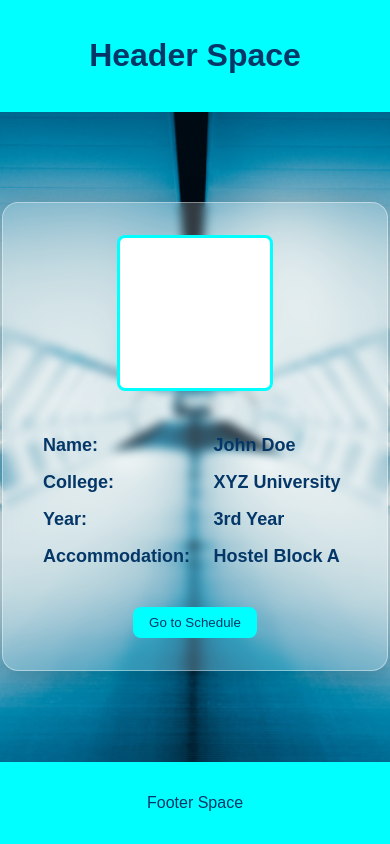
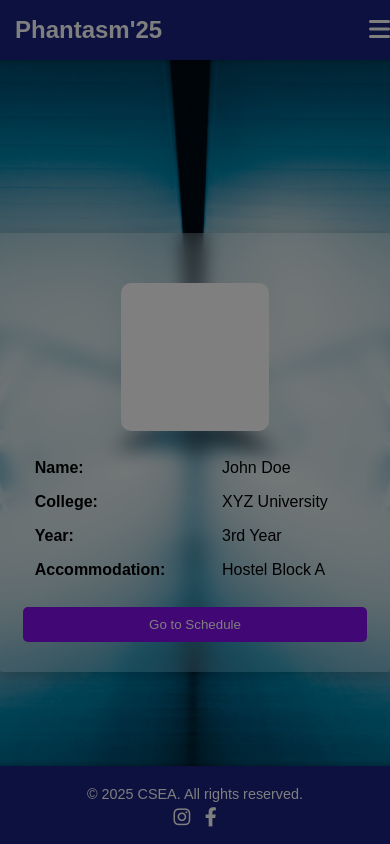
Before and after one commit to sanjith192003/Phantasm-web-wizards-, a plain HTML site: page index.html in a window 390 px wide. Drawn offline with Linux system fonts and the light colour scheme.

Commit message:
Profile page code updated

```diff
--- a/demo.js
+++ b/demo.js
@@ -1,18 +1,23 @@
-const qrCodeContainer = document.getElementById('qr-code');
-const qrCodeText = 'https://example.com/schedule';
+// Toggle the side menu when the hamburger icon is clicked
+function toggleMenu() {
+    const sideMenu = document.getElementById("side-menu");
+    const overlay = document.getElementById("overlay");
 
-QRCode.toCanvas(qrCodeContainer, qrCodeText, {
-    width: 150,
-    margin: 2,
-    color: {
-        dark: '#000000',
-        light: '#ffffff'
-    }
-}, function (error) {
-    if (error) console.error(error);
-    console.log('QR code generated successfully!');
-});
+    sideMenu.classList.add("open");
+    overlay.style.display = "block";  // Show the overlay to dim background
 
-document.getElementById('schedule-btn').addEventListener('click', function() {
-    window.location.href = 'new.html';
-});
+    // Hide the hamburger icon when side menu is opened
+    document.querySelector('.hamburger').style.display = 'none';
+}
+
+// Close the side menu when the "X" button or overlay is clicked
+function closeMenu() {
+    const sideMenu = document.getElementById("side-menu");
+    const overlay = document.getElementById("overlay");
+
+    sideMenu.classList.remove("open");
+    overlay.style.display = "none";  // Hide the overlay
+
+    // Show the hamburger icon when side menu is closed
+    document.querySelector('.hamburger').style.display = 'block';
+}
--- a/index.html
+++ b/index.html
@@ -6,14 +6,44 @@
     <title>Glassmorphism Profile Page</title>
     <link rel="stylesheet" href="style.css">
     <script src="https://cdn.jsdelivr.net/npm/qrcode/build/qrcode.min.js"></script>
+    <!-- Font Awesome for social icons -->
+    <link href="https://cdnjs.cloudflare.com/ajax/libs/font-awesome/6.0.0-beta3/css/all.min.css" rel="stylesheet">
 </head>
 <body>
+    <!-- Full-Width Header -->
     <header>
-        <h1>Header Space</h1>
+        <div class="logo">Phantasm'25</div>
+        <!-- Hamburger Icon for Mobile -->
+        <div class="hamburger" onclick="toggleMenu()">
+            <i class="fas fa-bars"></i>
+        </div>
+        <nav>
+            <a href="#about">About</a>
+            <a href="#events">Events</a>
+            <a href="#schedule">Schedule</a>
+            <a href="#contact">Contact</a>
+            <a href="#login">Login</a>
+        </nav>
     </header>
+
+    <!-- Side Menu for Mobile -->
+    <div id="side-menu" class="side-menu">
+        <div class="close-btn" onclick="closeMenu()">
+            <i class="fas fa-times"></i>
+        </div>
+        <a href="#about">About</a>
+        <a href="#events">Events</a>
+        <a href="#schedule">Schedule</a>
+        <a href="#contact">Contact</a>
+        <a href="#login">Login</a>
+    </div>
+
+    <!-- Overlay to Dim Background when side menu is open -->
+    <div id="overlay" class="overlay" onclick="closeMenu()"></div>
 
     <main>
         <div class="glass-container">
+            <!-- QR Code container inside profile box -->
             <div id="qr-code"></div>
             <table class="profile-table">
                 <tr>
@@ -37,10 +67,16 @@
         </div>
     </main>
 
+    <!-- Footer -->
     <footer>
-        <p>Footer Space</p>
+        <p>&copy; 2025 CSEA. All rights reserved.</p>
+        <div class="social-icons">
+            <a href="#" target="_blank"><i class="fab fa-instagram"></i></a>
+            <a href="#" target="_blank"><i class="fab fa-facebook-f"></i></a>
+        </div>
     </footer>
 
-    <script src="script.js"></script>
+    <!-- Linking JavaScript file -->
+    <script src="demo.js"></script>
 </body>
 </html>
--- a/style.css
+++ b/style.css
@@ -6,95 +6,276 @@
     --glass-bg: rgba(255, 255, 255, 0.2);
     --glass-border: rgba(255, 255, 255, 0.4);
     --glass-shadow: rgba(0, 0, 0, 0.2);
-    --header-footer-bg: #00FFFF;
+    --header-footer-bg: #1a237e;
+    --footer-highlight: #ffeb3b;
 }
 
 body {
+    display: flex;
+    flex-direction: column;
+    justify-content: space-between;
+    align-items: center;
+    min-height: 100vh;
+    background: url('image1.jpg') no-repeat center center/cover;
     margin: 0;
     padding: 0;
     font-family: Arial, sans-serif;
-    min-height: 100vh;
-    display: flex;
-    flex-direction: column;
-    justify-content: space-between;
-    background: url('image1.jpg') no-repeat center center/cover;
-    color: var(--font-color);
     position: relative;
 }
 
-header, footer {
-    text-align: center;
-    padding: 1rem;
+/* Full-Width Header */
+header {
     background-color: var(--header-footer-bg);
-    color: var(--font-color);
+    color: white;
+    display: flex;
+    justify-content: space-between;
+    align-items: center;
+    padding: 0 20px;
+    height: 60px;
+    width: 100%;
+    box-shadow: 0 2px 5px rgba(0, 0, 0, 0.2);
     z-index: 10;
 }
 
+header .logo {
+    font-size: 1.5em;
+    font-weight: bold;
+    padding-left: 15px;
+}
+
+header nav {
+    display: flex;
+    gap: 20px;
+    padding-right: 15px;
+}
+
+header nav a {
+    color: white;
+    text-decoration: none;
+    font-size: 1em;
+    transition: color 0.3s ease;
+}
+
+header nav a:hover {
+    color: var(--footer-highlight);
+}
+
+/* Hamburger Icon for Mobile */
+.hamburger {
+    display: none;
+    font-size: 1.5em;
+    cursor: pointer;
+}
+
+.hamburger i {
+    color: white;
+}
+
+/* Side Menu for Mobile */
+.side-menu {
+    position: fixed;
+    top: 0;
+    right: -500px; /* Starts from the right side */
+    width: 250px;
+    height: 100%;
+    background-color: white; /* White background for side menu */
+    color: var(--font-color);
+    display: flex;
+    flex-direction: column;
+    padding-top: 60px;
+    transition: 0.3s;
+    box-shadow: 2px 0 5px rgba(0, 0, 0, 0.2);
+    z-index: 100;
+}
+
+.side-menu.open {
+    right: 0; /* Side menu moves from the right when opened */
+}
+
+.side-menu a {
+    color: var(--font-color);
+    text-decoration: none;
+    padding: 15px;
+    font-size: 1.2em;
+    transition: background-color 0.3s ease;
+}
+
+.side-menu a:hover {
+    background-color: var(--footer-highlight);
+}
+
+/* Close Button (X) */
+.close-btn {
+    display: flex;
+    justify-content: flex-start;
+    padding: 10px;
+    cursor: pointer;
+    color: var(--font-color);
+    position: absolute;
+    top: 15px;
+    left: 15px;
+}
+
+.close-btn i {
+    font-size: 2.5em;
+}
+
+/* Main Section */
 main {
-    flex-grow: 1;
     display: flex;
+    flex-direction: column;
     justify-content: center;
     align-items: center;
-    position: relative;
-    z-index: 1;
+    flex-grow: 1;
+    padding: 20px;
 }
 
+/* Glass effect container */
 .glass-container {
-    background: var(--glass-bg);
-    border: 1px solid var(--glass-border);
-    border-radius: 16px;
-    padding: 2rem;
-    width: 320px;
+    background: rgba(255, 255, 255, 0.2);
+    backdrop-filter: blur(10px);
+    border-radius: 10px;
+    padding: 30px;
+    box-shadow: 0 4px 15px rgba(0, 0, 0, 0.2);
+    max-width: 500px;
+    width: 100%;
     text-align: center;
-    box-shadow: 0 4px 30px var(--glass-shadow);
-    backdrop-filter: blur(5px);
-    -webkit-backdrop-filter: blur(10px);
-    z-index: 2;
 }
 
+/* QR Code Styling */
 #qr-code {
-    margin-bottom: 1rem;
-    width: 150px;
-    height: 150px;
-    border-radius: 8px;
-    border: 3px solid var(--primary-color);
-    background-color: white;
-    display: inline-block;
+    margin: 20px auto;
+    width: 128px;
+    height: 128px;
+    background-color: #fff;
+    padding: 10px;
+    border-radius: 10px;
 }
 
+/* Profile Table */
 .profile-table {
     width: 100%;
-    margin: 1rem auto;
+    border-collapse: collapse;
+    margin-bottom: 20px;
     text-align: left;
-    border-collapse: collapse;
-    color: var(--font-color);
-    font-size: large;
+}
+
+.profile-table th, .profile-table td {
+    padding: 8px 12px;
 }
 
 .profile-table th {
-    color: var(--font-color);
-    font-weight: bold;
-    padding: 0.5rem;
-    text-align: left;
-
-}
-
-.profile-table td {
-    padding: 0.5rem;
     font-weight: bold;
 }
 
-button {
-    margin-top: 1rem;
-    background-color: var(--primary-color);
-    color: var(--font-color);
+/* Button Styling */
+#schedule-btn {
+    display: block;
+    width: 100%;
+    padding: 10px;
+    background-color: var(--secondary-color);
+    color: white;
     border: none;
-    padding: 0.5rem 1rem;
-    border-radius: 8px;
+    border-radius: 5px;
     cursor: pointer;
-    transition: background-color 0.3s;
+    transition: background-color 0.3s ease;
 }
 
-button:hover {
-    background-color: var(--secondary-color);
+#schedule-btn:hover {
+    background-color: var(--footer-highlight);
 }
+
+/* Footer Styles */
+footer {
+    background-color: var(--header-footer-bg);
+    color: white;
+    text-align: center;
+    padding: 15px 10px;
+    position: fixed;
+    bottom: 0;
+    width: 100%;
+    box-shadow: 0 -2px 5px rgba(0, 0, 0, 0.2);
+}
+
+footer p {
+    margin: 5px 0;
+    font-size: 0.9em;
+}
+
+footer a {
+    color: var(--footer-highlight);
+    text-decoration: none;
+}
+
+footer a:hover {
+    text-decoration: underline;
+}
+
+footer .social-icons a {
+    color: white;
+    margin: 0 5px;
+    font-size: 1.2em;
+    transition: color 0.3s ease;
+}
+
+footer .social-icons a:hover {
+    color: var(--footer-highlight);
+}
+
+/* Overlay for Dimmed Background */
+.overlay {
+    position: fixed;
+    top: 0;
+    left: 0;
+    width: 100%;
+    height: 100%;
+    background-color: rgba(0, 0, 0, 0.5); /* Dimmed background */
+    z-index: 50;
+    display: none;
+}
+
+/* Media Queries for Mobile */
+@media (max-width: 768px) {
+    /* Hide navigation links on mobile */
+    header nav {
+        display: none;
+    }
+
+    /* Show hamburger icon */
+    .hamburger {
+        display: block;
+    }
+
+    /* Style for the side menu */
+    .side-menu.open {
+        right: 0;
+    }
+
+    /* Adjust close button on mobile */
+    .close-btn {
+        top: 10px;
+        left: 15px;
+    }
+
+    .close-btn i {
+        font-size: 2.5em;
+    }
+
+    /* Display overlay when menu is open */
+    .overlay {
+        display: block;
+    }
+}
+
+/* Media Queries for Desktop */
+@media (min-width: 769px) {
+    /* Hide hamburger icon on desktop */
+    .hamburger {
+        display: none;
+    }
+
+    /* Show full nav on desktop */
+    header nav {
+        display: flex;
+    }
+}
```
